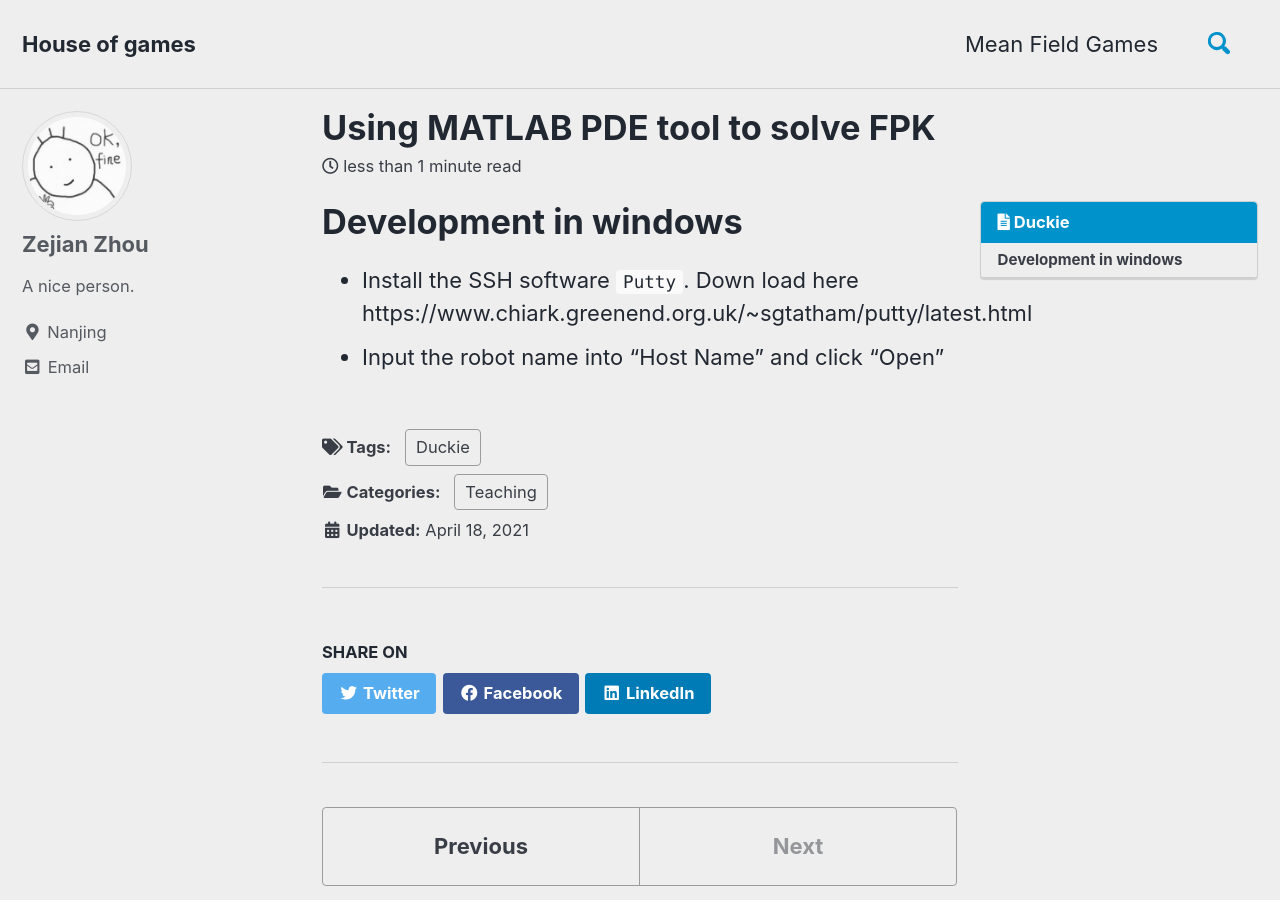
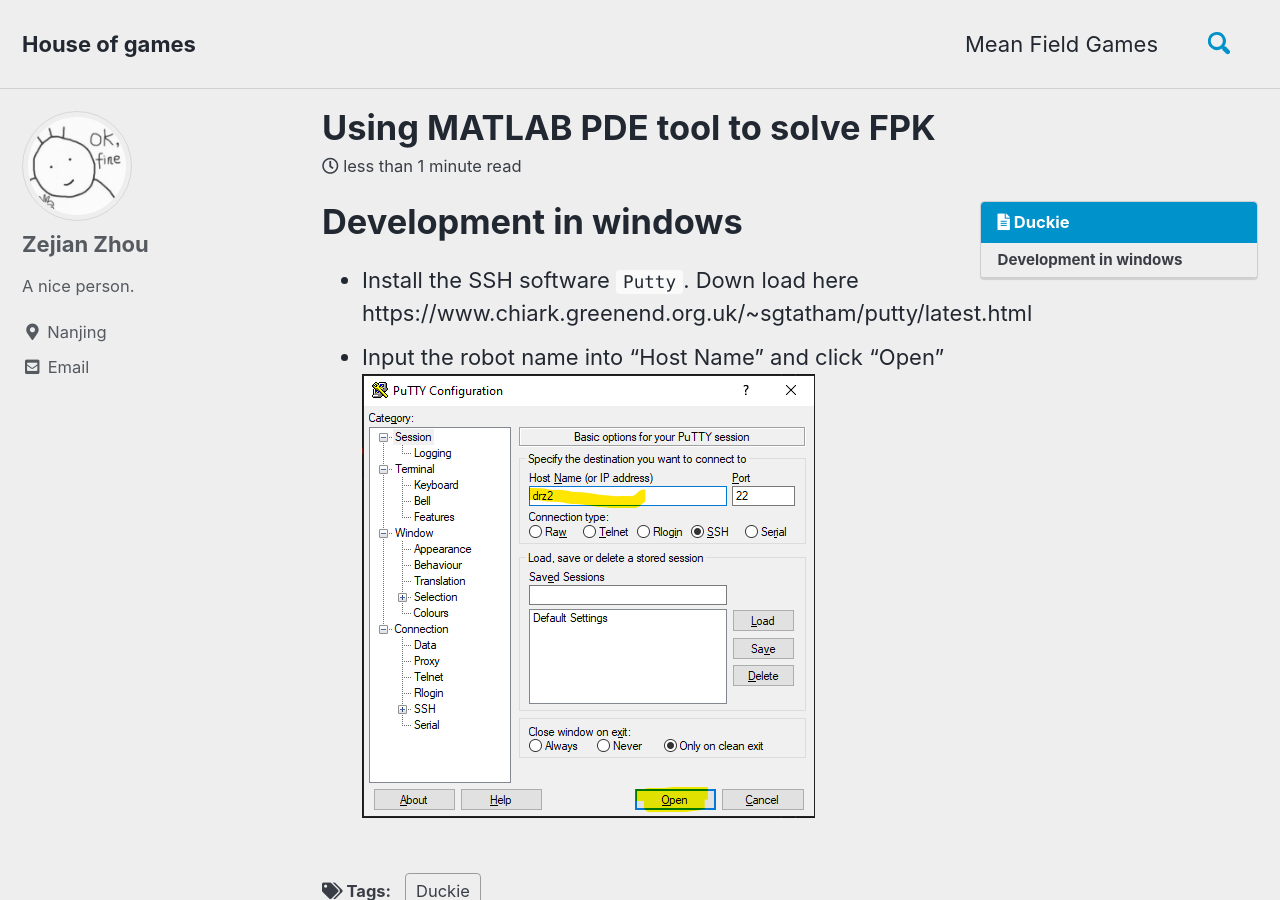
Before and after one commit to JayZejianZhou/JayZejianZhou.github.io, a Jekyll site: the page built from _posts/2022-01-22-get_started_duckiebot.md, in a window 1280 px wide and 900 px high. Built offline with Jekyll 4.4.1, drawn with Linux system fonts in a browser that asks for light colours; cached includes are drawn as plain includes; comment, search, counter and statistics services are not loaded.

Commit message:
Update 2022-01-22-get_started_duckiebot.md

```diff
--- a/_posts/2022-01-22-get_started_duckiebot.md
+++ b/_posts/2022-01-22-get_started_duckiebot.md
@@ -13,4 +13,4 @@ comments: true
 # Development in windows
 - Install the SSH software `Putty`. Down load here https://www.chiark.greenend.org.uk/~sgtatham/putty/latest.html
 - Input the robot name into "Host Name" and click "Open"
-  <!-- ![putty1](/assets/images/putty1.png) -->
+  ![putty1](/assets/images/putty1.png)
```
